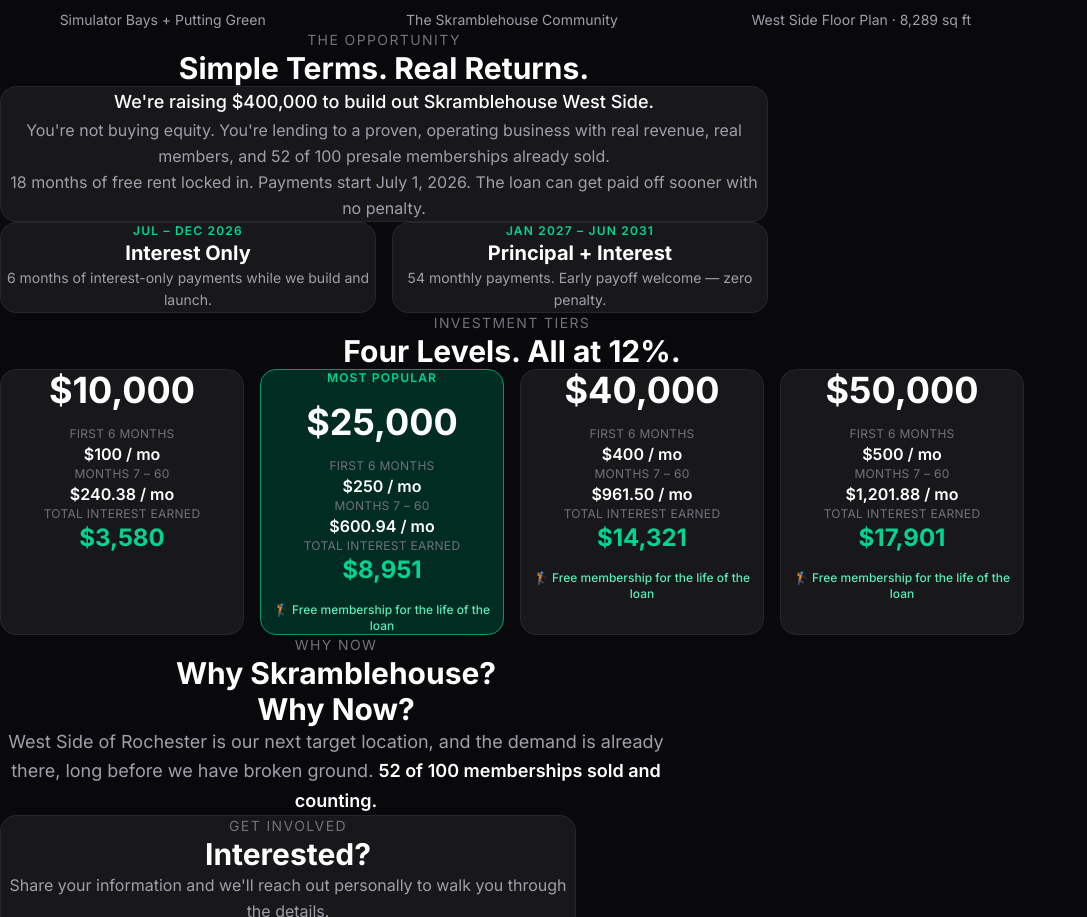
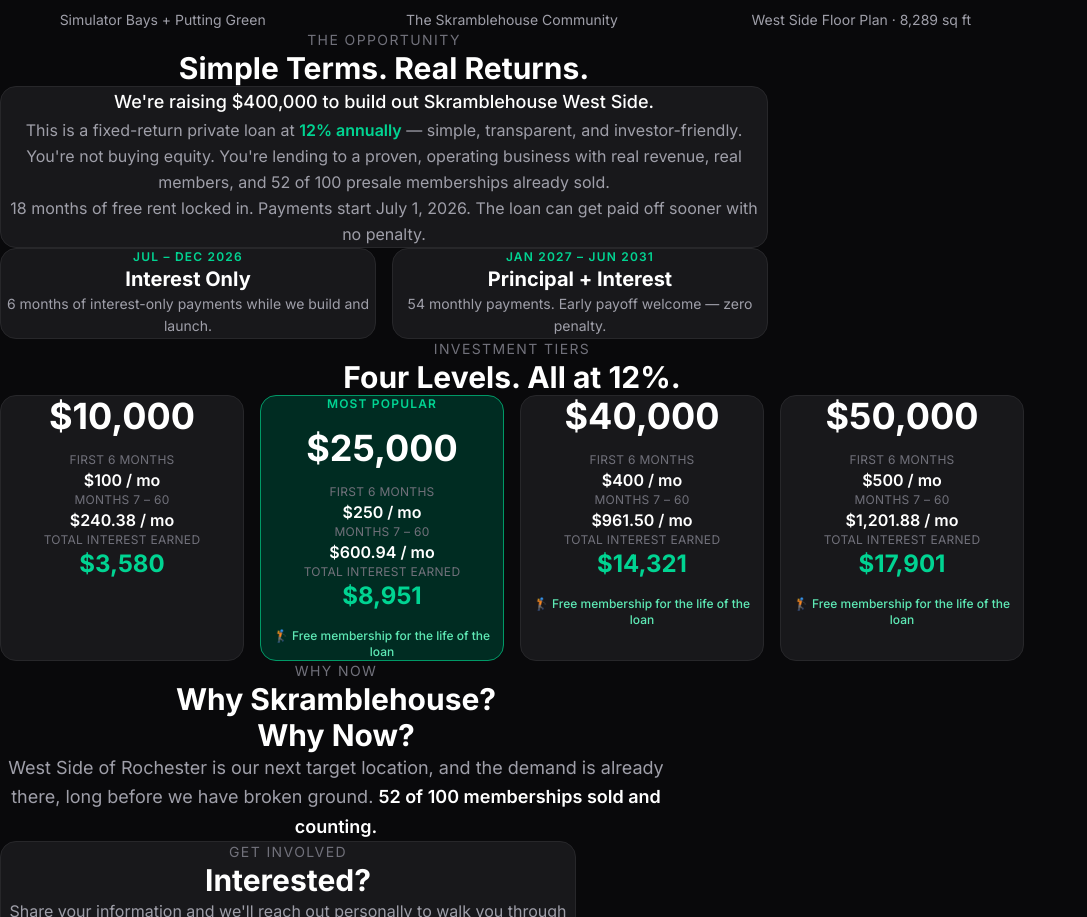
Before and after one commit to rickyhowcroft-dot/skramblehouse-westside, a Next.js app: page /investors in a window 1280 px wide. Shown: the part 1135-2052 px from the top of the page, without its empty margins (0-1087 px from the left). Built offline with nearby package versions, Linux system fonts and the light colour scheme.

Commit message:
copy: restore 12% sentence, shortened to simple transparent investor-friendly

```diff
--- a/app/investors/page.tsx
+++ b/app/investors/page.tsx
@@ -117,6 +117,11 @@ export default function InvestorsPage() {
           <div className="bg-zinc-900 border border-zinc-800 rounded-2xl p-8 sm:p-10 space-y-6 text-center">
             <p className="text-white text-lg font-medium leading-relaxed">
               We&apos;re raising $400,000 to build out Skramblehouse West Side.
+            </p>
+            <p className="text-zinc-400 text-base leading-relaxed">
+              This is a fixed-return private loan at{' '}
+              <span className="text-emerald-400 font-semibold">12% annually</span> —
+              simple, transparent, and investor-friendly.
             </p>
             <p className="text-zinc-400 text-base leading-relaxed">
               You&apos;re not buying equity. You&apos;re lending to a proven, operating business
```
